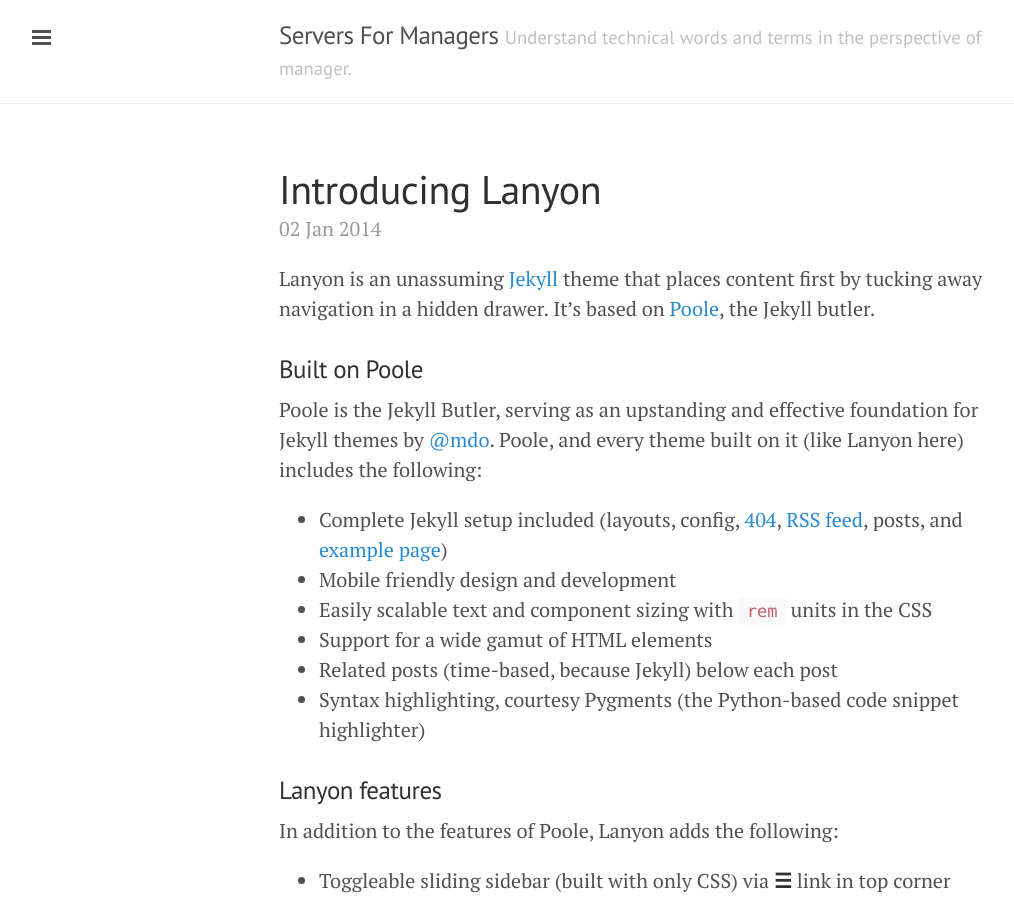
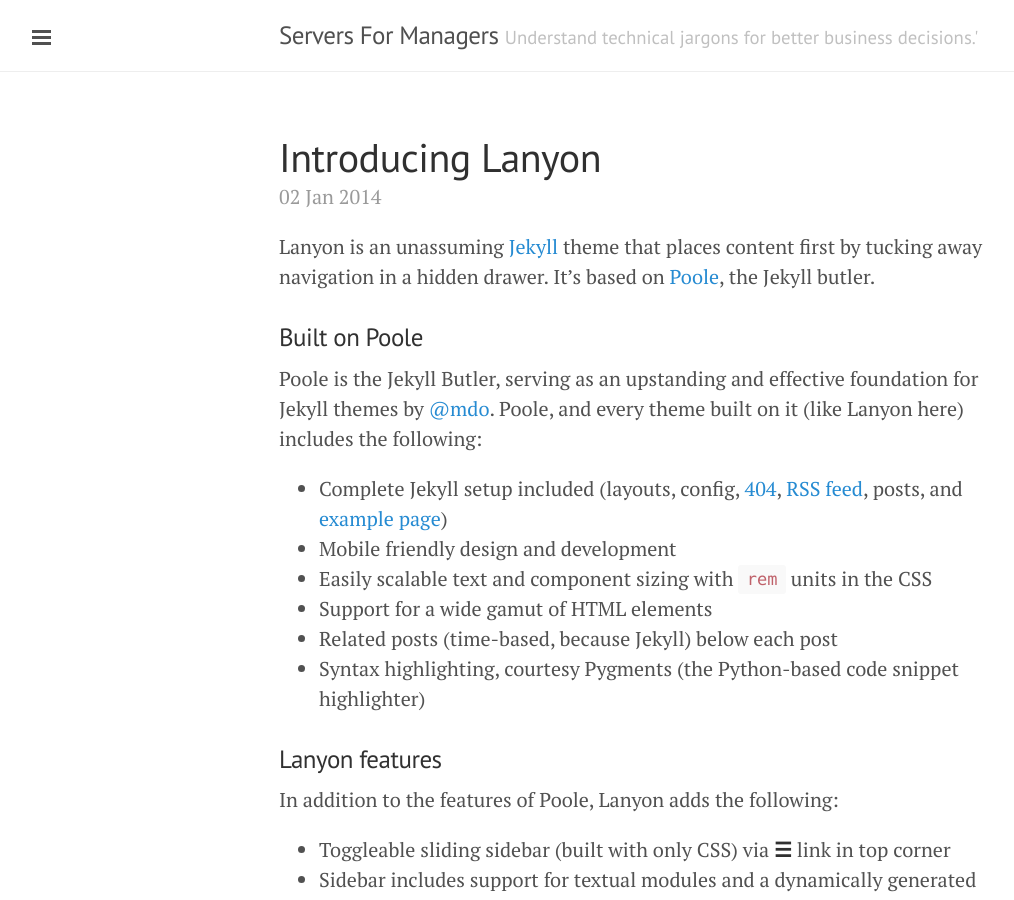
Before and after one commit to serversformanagers/serversformanagers.github.io, a Jekyll site: the page built from index.html, in a window 1280 px wide and 900 px high. Shown: the whole window, without its empty margins (1-1015 px from the left). Built offline with Jekyll 4.4.1, drawn with Linux system fonts in a browser that asks for light colours; Markdown is read by kramdown in place of the engine named in the settings; the list of posts is cut into pages by our own code.

Commit message:
remove highlighter warning, change tagline

```diff
--- a/_config.yml
+++ b/_config.yml
@@ -1,6 +1,6 @@
 # Dependencies
 markdown:         redcarpet
-highlighter:         true
+highlighter:      rouge
 
 # Permalinks
 permalink:        pretty
@@ -9,7 +9,7 @@ gems: [jekyll-paginate]
 
 # Setup
 title:            Servers For Managers
-tagline:          'Understand technical words and terms in the perspective of manager.'
+tagline:          Understand technical jargons for better business decisions.'
 description:      'A web development blog which aims to help project managers, product owners abd businessmen to understand very technical terms and how it relates to their businesses.'
 url:              https://www.serversformanagers.com
 
```
